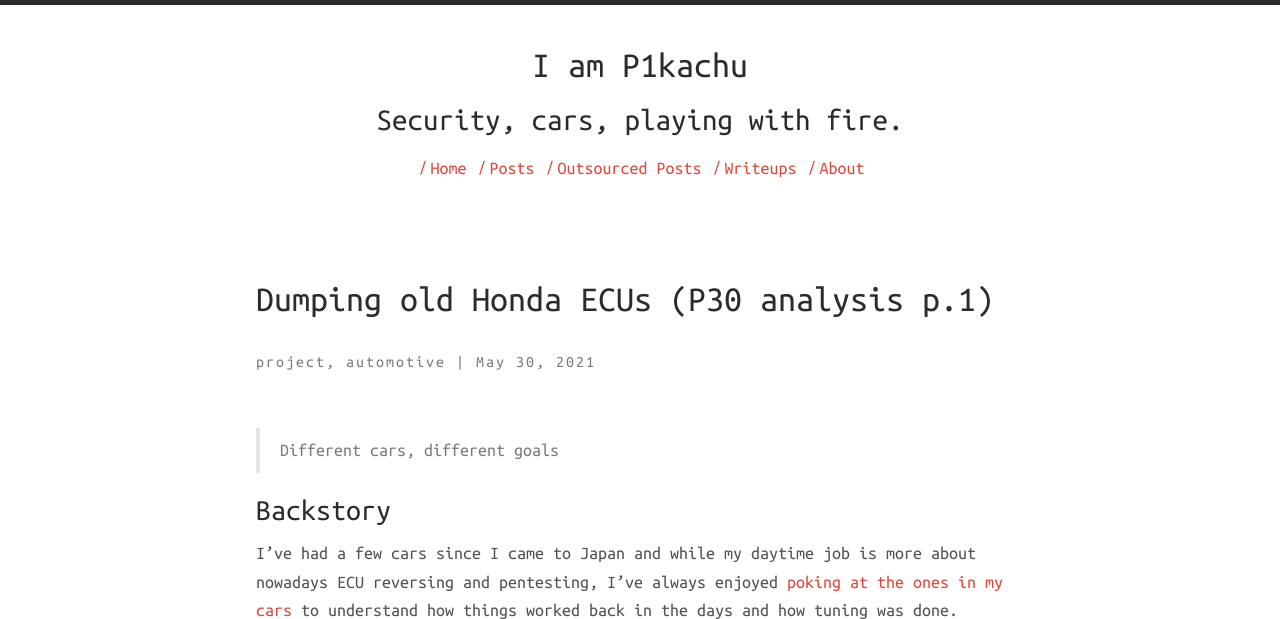
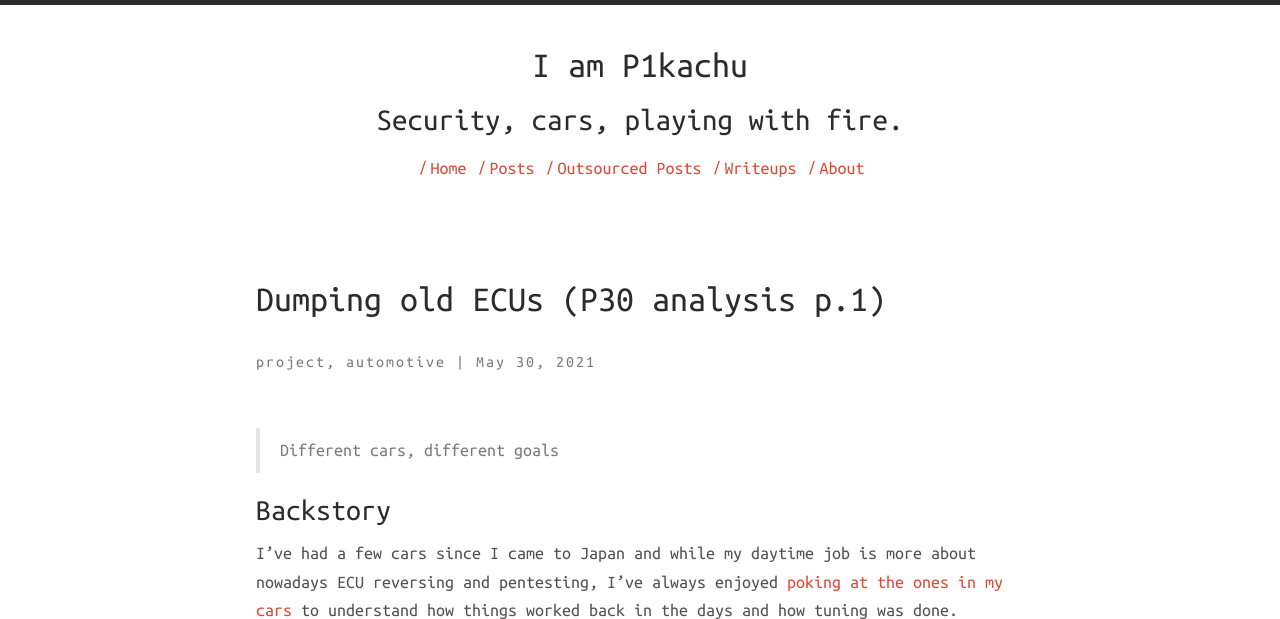
Before and after one commit to P1kachu/p1kachu.github.io, a Jekyll site: the page built from _posts/2021-05-30-honda-oki-part1.markdown, in a window 1280 px wide and 900 px high, cut to the strip 0-619 px from the top of the window. Built offline with Jekyll 4.4.1, drawn with Linux system fonts in a browser that asks for light colours; nearby versions of some CDN libraries.

Commit message:
Update OKI part 1
Signed-off-by: Stanislas Lejay <p1kachu@lse.epita.fr>

```diff
--- a/_posts/2021-05-30-honda-oki-part1.markdown
+++ b/_posts/2021-05-30-honda-oki-part1.markdown
@@ -1,8 +1,7 @@
 ---
 layout: post
-title:  Dumping old Honda ECUs (P30 analysis p.1)
+title:  Dumping old ECUs (P30 analysis p.1)
 date:   2021-05-30 03:00:00
-hidden: true
 categories:
 - project
 - automotive
@@ -80,7 +79,7 @@
 But I was really curious and since I still lack decent hardware knowledge, I
 asked two good friends (hey
 [Phil](https://www.linkedin.com/in/phil%C3%A9mon-gardet/) and
-[JF](https://www.linkedin.com/in/jean-fran%C3%A7ois-nguyen-1b8b13107/)) what
+[JF](https://twitter.com/_jfng)) what
 they thought of this. They looked through the pictures I sent them and told me
 that they saw two ways to do that: the first one is using the serial port
 behind the R4945A machine and its remote control protocol to somehow dump the
```
